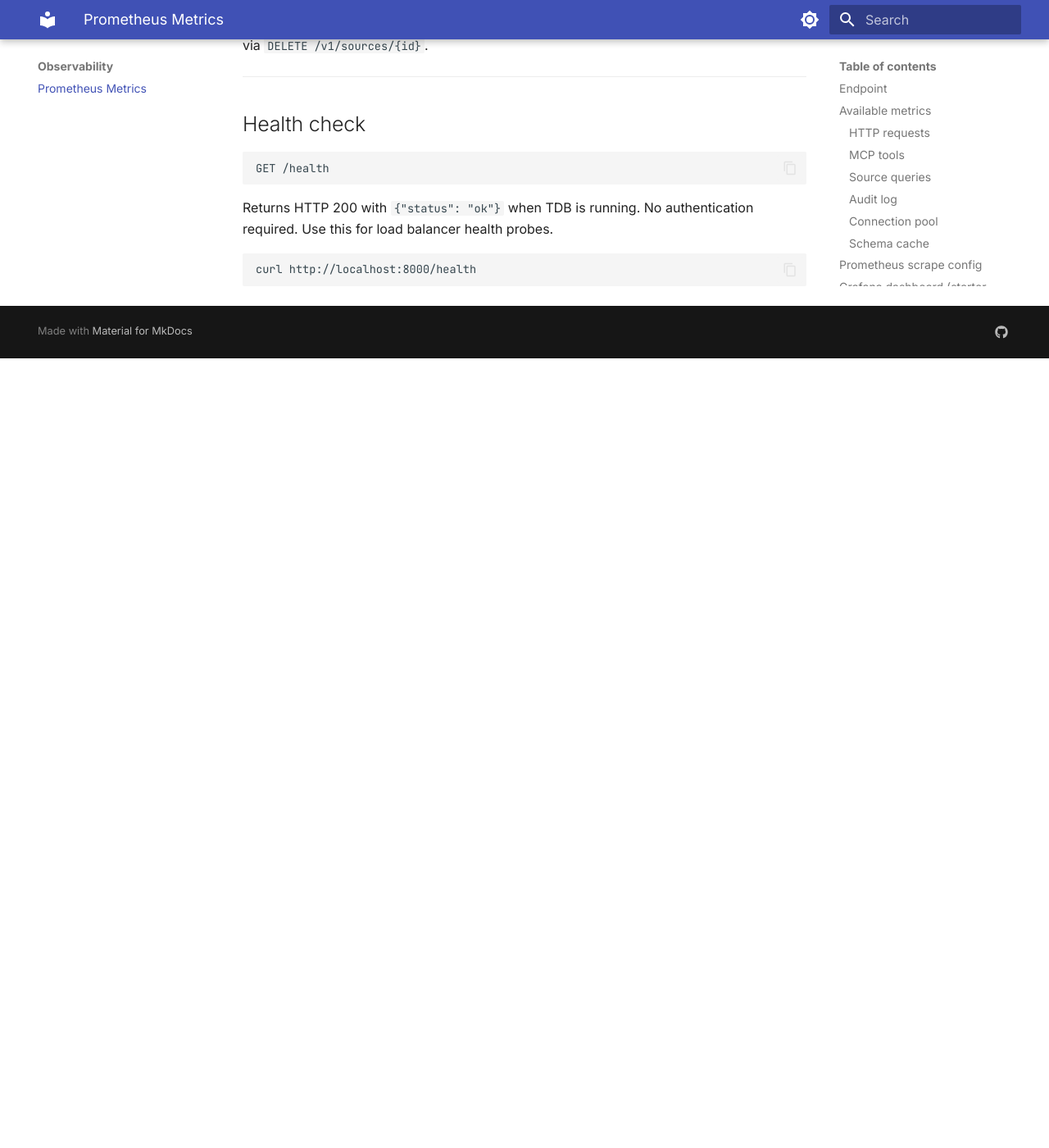
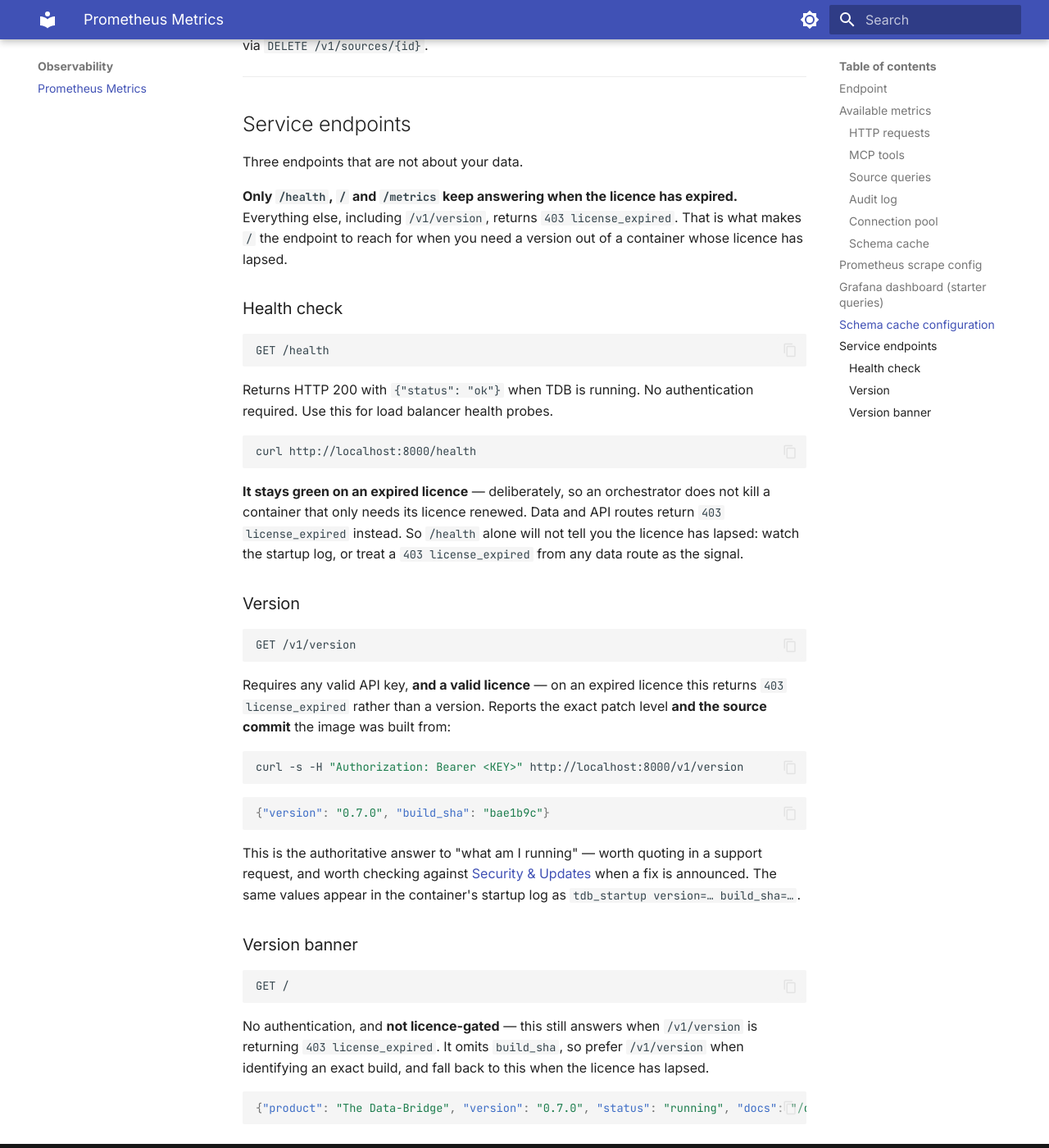
Before and after one commit to tdb-project/tdb-docs, an MkDocs documentation site: the page built from docs/observability/metrics.md, in a window 1280 px wide and 1400 px high, scrolled down 4930 px. Shown: the whole window at 82% size. Built offline with MkDocs 1.6.1 and Material for MkDocs 9.7.7, drawn with Linux system fonts in a browser that asks for light colours; before the commit the page ends 5367 px from its top, so only the background shows below that.

Commit message:
docs: complete the RBAC access matrix; document the service endpoints
Both gaps found by an API-surface audit — walking every documented route against
a running server, which is the follow-up from the CSV /schema 500 that shipped
for four releases because no test ever called the endpoint.

The RBAC endpoint matrix was missing eight routes: all three annotation
endpoints and three audit retention/export endpoints, every one of them shipped
in v0.4.0, plus GET /v1/views/{name} and GET /v1/version. This is the table an
administrator reads to decide what role a key needs, so a gap in it is a
security-planning gap, not a cosmetic one. Roles were measured against a running
server rather than read off the source. Also reordered by role, since the
question the table answers is "what can a key with role X do", and noted that
rate limiting is checked before the role — a 429 does not mean the role would
have been sufficient.

GET /v1/version had no entry in the API reference at all, only a curl line in
the updates page. It is the endpoint a customer quotes back when asking what
they are running, including in a CVE conversation, so it now sits alongside
/health with its response shape and its relationship to the startup log.

One claim was corrected before publishing rather than after: the draft said
these service endpoints were unaffected by licence state. They are not —
/v1/version returns 403 license_expired, and only /health, / and /metrics are
exempt. Tested against an expired licence instead of inferred from the
middleware, which is how the page now describes it, including which endpoint to
reach for when a licence has lapsed.

Co-Authored-By: Claude Opus 5 <noreply@anthropic.com>

````diff
--- a/docs/observability/metrics.md
+++ b/docs/observability/metrics.md
@@ -208,7 +208,16 @@ The cache is keyed by source ID and invalidated automatically when a source is d
 
 ---
 
-## Health check
+## Service endpoints
+
+Three endpoints that are not about your data.
+
+**Only `/health`, `/` and `/metrics` keep answering when the licence has
+expired.** Everything else, including `/v1/version`, returns
+`403 license_expired`. That is what makes `/` the endpoint to reach for when you
+need a version out of a container whose licence has lapsed.
+
+### Health check
 
 ```
 GET /health
@@ -219,3 +228,47 @@ Returns HTTP 200 with `{"status": "ok"}` when TDB is running. No authentication
 ```bash
 curl http://localhost:8000/health
 ```
+
+**It stays green on an expired licence** — deliberately, so an orchestrator does
+not kill a container that only needs its licence renewed. Data and API routes
+return `403 license_expired` instead. So `/health` alone will not tell you the
+licence has lapsed: watch the startup log, or treat a `403 license_expired` from
+any data route as the signal.
+
+### Version
+
+```
+GET /v1/version
+```
+
+Requires any valid API key, **and a valid licence** — on an expired licence this
+returns `403 license_expired` rather than a version. Reports the exact patch
+level **and the source commit** the image was built from:
+
+```bash
+curl -s -H "Authorization: Bearer <KEY>" http://localhost:8000/v1/version
+```
+
+```json
+{"version": "0.7.0", "build_sha": "bae1b9c"}
+```
+
+This is the authoritative answer to "what am I running" — worth quoting in a
+support request, and worth checking against
+[Security & Updates](../security/updates.md) when a fix is announced. The same
+values appear in the container's startup log as `tdb_startup version=… build_sha=…`.
+
+### Version banner
+
+```
+GET /
+```
+
+No authentication, and **not licence-gated** — this still answers when
+`/v1/version` is returning `403 license_expired`. It omits `build_sha`, so prefer
+`/v1/version` when identifying an exact build, and fall back to this when the
+licence has lapsed.
+
+```json
+{"product": "The Data-Bridge", "version": "0.7.0", "status": "running", "docs": "/docs"}
+```
````
Also changed, not shown: docs/security/rbac.md (+20 -2 lines).
